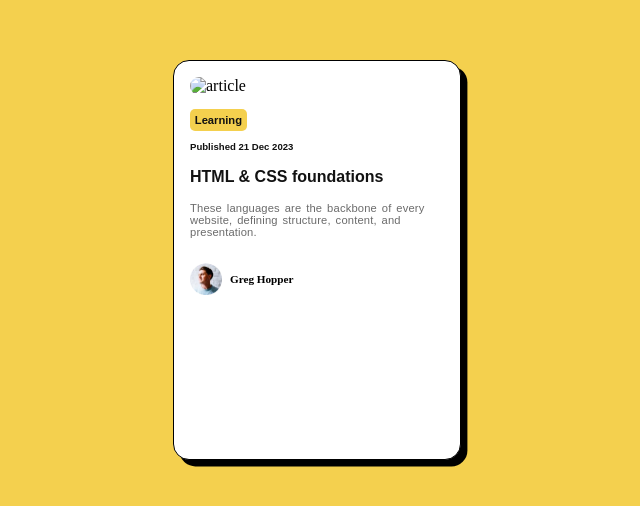
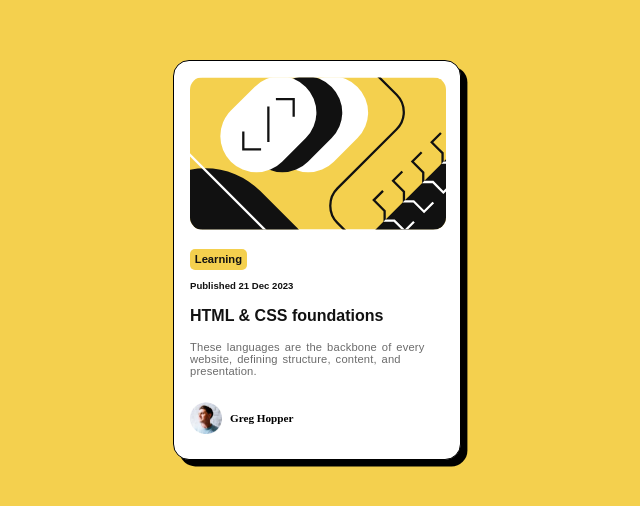
Before and after one commit to ChanduTelaga/blog-preview-card-main, a plain HTML site: page index.html in a window 1280 px wide. Shown: the part 140-646 px from the top of the page, without its empty margins (323-963 px from the left). Drawn offline with Linux system fonts and the light colour scheme; the site is published under a folder, as on GitHub Pages, so addresses that start at the root find nothing.

Commit message:
Made change in the src path of img 1

```diff
--- a/index.html
+++ b/index.html
@@ -14,7 +14,7 @@
 <body>
   <main>
     <div class="card">
-      <img src="/assets/images/illustration-article.svg" alt="article" class="article_img">
+      <img src="assets/images/illustration-article.svg" alt="article" class="article_img">
 
       <div class="text">
         <span>Learning</span>
```
